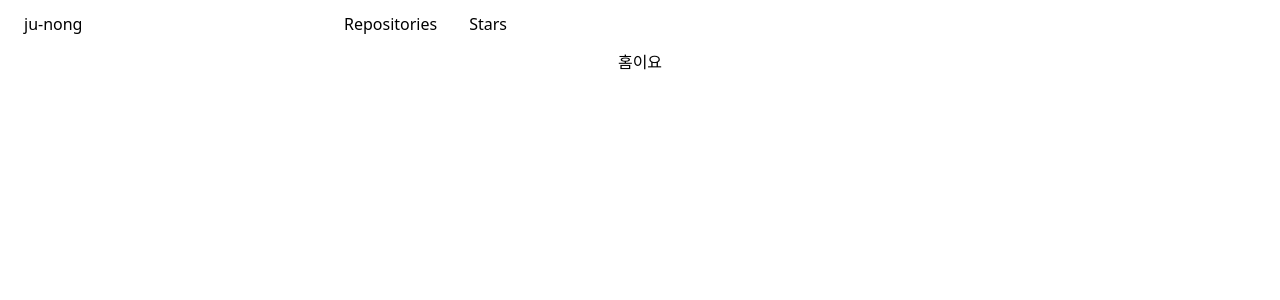
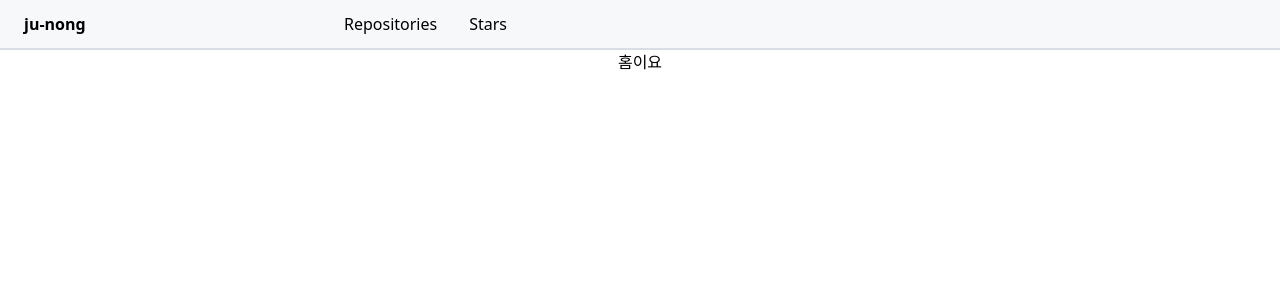
Before and after one commit to ju-nong/learn-react-router-dom, a React (Vite) app: page / in a window 1280 px wide. Shown: the top 300 px of the page. Built offline with nearby package versions, Linux system fonts and the light colour scheme.

Commit message:
style : main 태그로 Outlet 감싸기

```diff
--- a/src/App.tsx
+++ b/src/App.tsx
@@ -5,7 +5,9 @@ function App() {
     return (
         <>
             <TheHeader />
-            <Outlet />
+            <main>
+                <Outlet />
+            </main>
         </>
     );
 }
--- a/src/assets/css/style.scss
+++ b/src/assets/css/style.scss
@@ -10,7 +10,9 @@
 }
 
 header {
+    border-bottom: 2px solid #d8dee4;
     a {
+        margin-bottom: -2px;
         padding: 0px 8px;
         border-bottom: 2px solid transparent;
 
@@ -19,3 +21,9 @@ header {
         }
     }
 }
+
+main {
+    max-width: 900px;
+    margin: 0 auto;
+    padding: 0px 20px;
+}
--- a/src/layout/TheHeader.tsx
+++ b/src/layout/TheHeader.tsx
@@ -3,9 +3,9 @@ import { Link, NavLink } from "react-router-dom";
 
 function TheHeader() {
     return (
-        <header className="flex px-4 items-center">
+        <header className="flex px-4 items-center bg-[#f6f8fa]">
             <div className="w-[calc(100vw/4)] leading-[48px]">
-                <Link to="/" className="inline-block h-full">
+                <Link to="/" className="inline-block h-full font-semibold">
                     ju-nong
                 </Link>
             </div>
```
